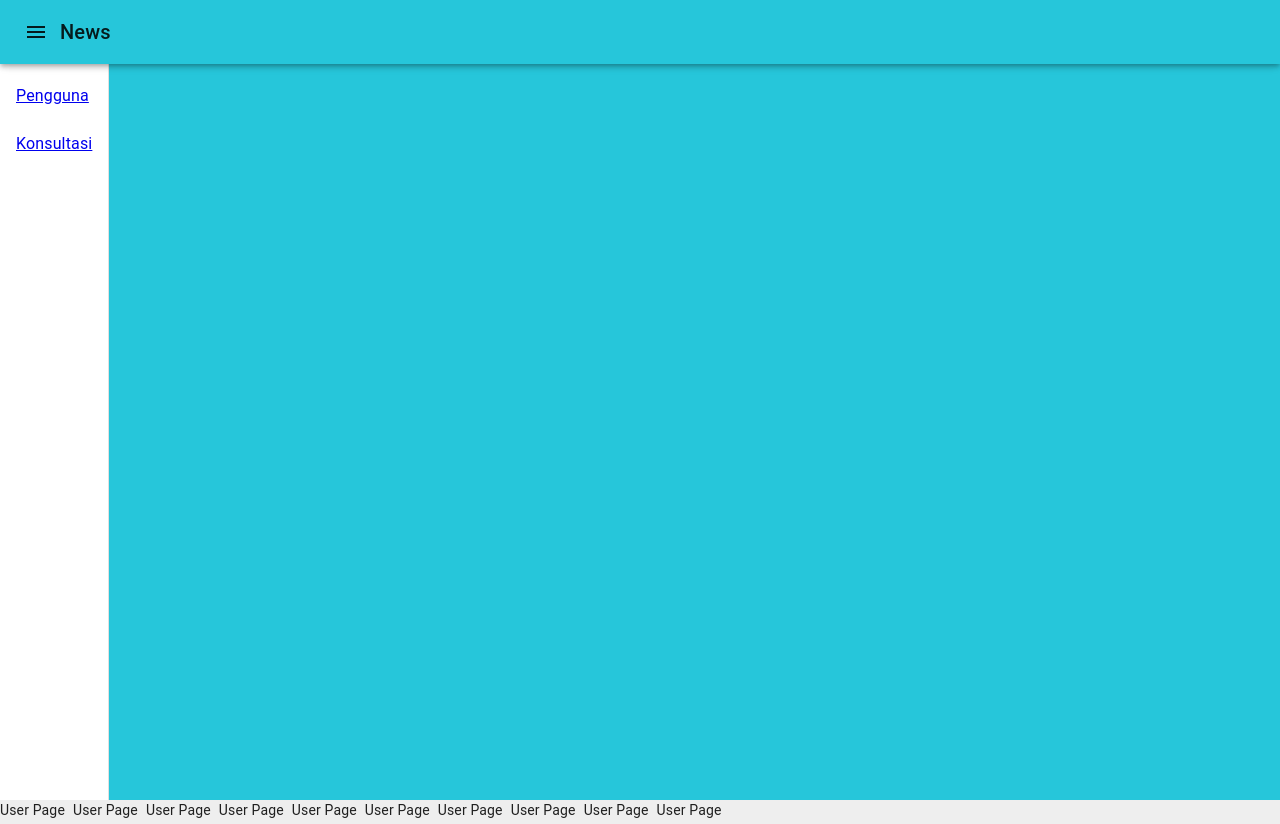
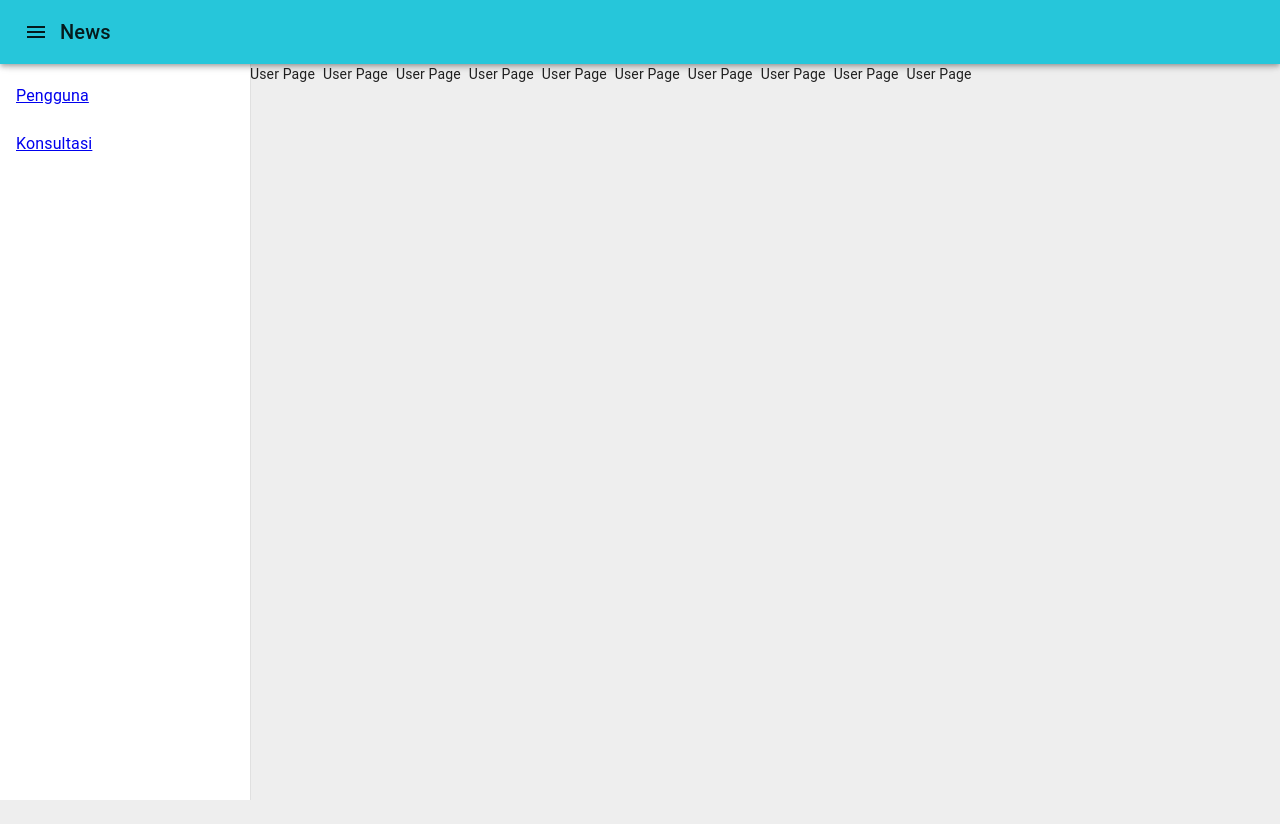
Before and after one commit to fyfirman/curhat-asi-web, a React (Create React App) app: page /admin/users in a window 1280 px wide. After the commit the page ends 800 px from the top, so only its background shows below. Built offline with nearby package versions, Linux system fonts and the light colour scheme.

Commit message:
feat: create tabbar and content

```diff
--- a/src/components/Sidebar.tsx
+++ b/src/components/Sidebar.tsx
@@ -6,28 +6,24 @@ import { NavLink } from "react-router-dom";
 interface SidebarProps {
   routes: IRoute[];
   prefixPath: string;
+  width?: number;
 }
 
-const useStyles = makeStyles((theme: Theme) => ({
-  root: {
-    height: "100vh",
-    backgroundColor: theme.palette.primary.main,
-    flexShrink: 0,
-    whiteSpace: "nowrap"
-  },
+const useStyles = makeStyles<Theme, SidebarProps>((theme: Theme) => ({
+  root: {},
   toolbar: {
-    display: "flex",
-    alignItems: "center",
-    justifyContent: "flex-end",
+    width: ({ width }) => width ?? 300,
     padding: "0 8px",
     ...theme.mixins.toolbar
   }
 }));
 
-const Sidebar: React.FC<SidebarProps> = ({ routes, prefixPath }: SidebarProps) => {
-  const classes = useStyles();
+const Sidebar: React.FC<SidebarProps> = (props: SidebarProps) => {
+  const { routes, prefixPath } = props;
+  const classes = useStyles(props);
+
   return (
-    <Drawer className={classes.root} variant="permanent" open>
+    <Drawer variant="permanent" open>
       <div className={classes.toolbar} />
       <List>
         {routes.map(({ name, path }, key) => (
--- a/src/navigation/Admin.tsx
+++ b/src/navigation/Admin.tsx
@@ -3,8 +3,10 @@ import { Switch, Route, Redirect } from "react-router-dom";
 import { privateRoutes as routes } from "@navigation/routes";
 import Sidebar from "@components/Sidebar";
 import Navbar from "@components/Navbar";
+import { makeStyles, Theme } from "@material-ui/core";
 
 const routeName = "/admin";
+const sideBarWidth = 250;
 
 const switchRoutes = (
   <Switch>
@@ -15,12 +17,21 @@ const switchRoutes = (
   </Switch>
 );
 
+const useStyle = makeStyles((theme: Theme) => ({
+  content: {
+    marginLeft: sideBarWidth,
+    marginTop: 64,
+    ...theme.mixins.toolbar
+  }
+}));
+
 const Admin = () => {
+  const classes = useStyle();
   return (
     <>
       <Navbar />
-      <Sidebar routes={routes} prefixPath={routeName} />
-      <main>{switchRoutes}</main>
+      <Sidebar routes={routes} prefixPath={routeName} width={sideBarWidth} />
+      <main className={classes.content}>{switchRoutes}</main>
     </>
   );
 };
--- a/src/navigation/RouterConfig.tsx
+++ b/src/navigation/RouterConfig.tsx
@@ -1,8 +1,6 @@
 import * as React from "react";
 import { Route, Redirect } from "react-router-dom";
 import Login from "@pages/login/Login";
-import Users from "@pages/private/users/Users";
-import Consultations from "@pages/private/consultations/Consultations";
 import Admin from "./Admin";
 
 const RouterConfig: React.FC = () => {
@@ -11,11 +9,9 @@ const RouterConfig: React.FC = () => {
   return (
     <>
       <Route exact path="/">
-        {loggedIn ? <Redirect to="/user" /> : <Redirect to="/login" />}
+        {loggedIn ? <Redirect to="/admin" /> : <Redirect to="/login" />}
       </Route>
       <Route path="/login" component={Login} />
-      <Route path="/user" component={Users} />
-      <Route path="/consultation" component={Consultations} />
       <Route path="/admin" component={Admin} />
     </>
   );
```
